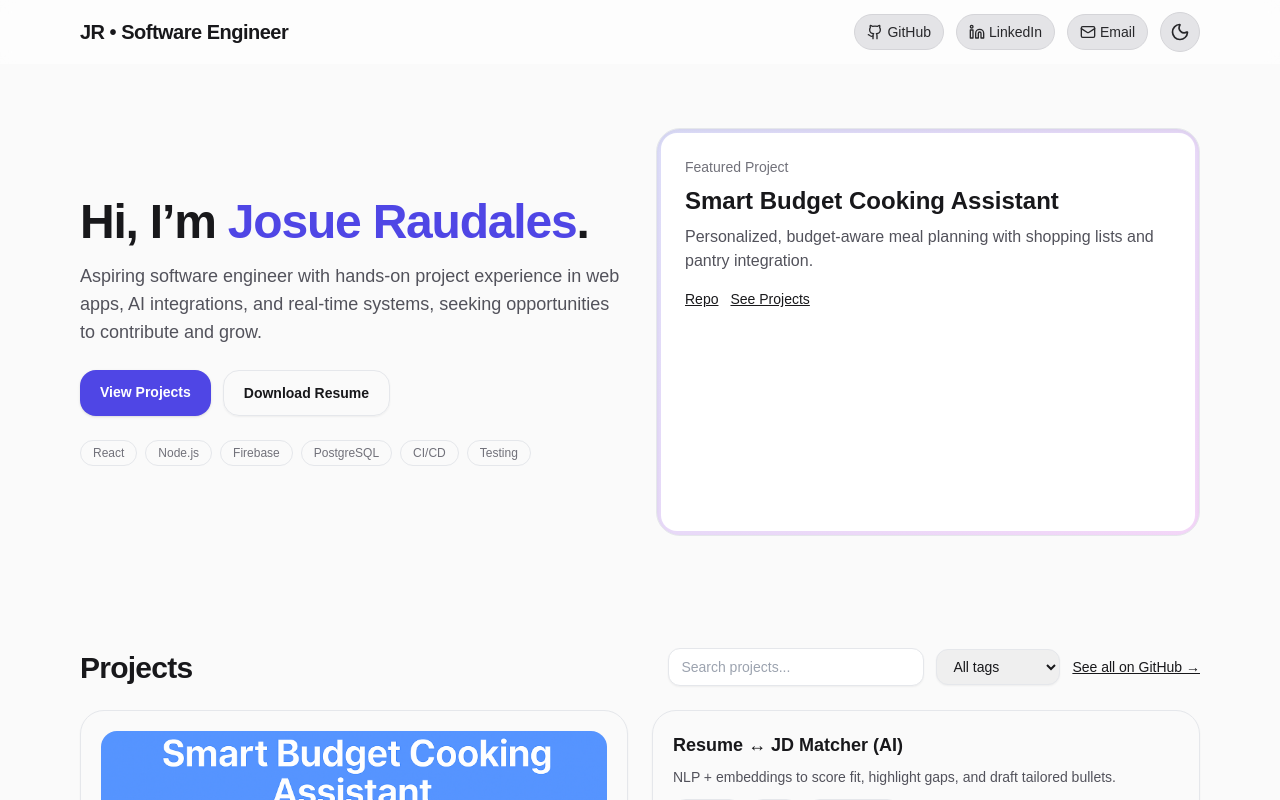
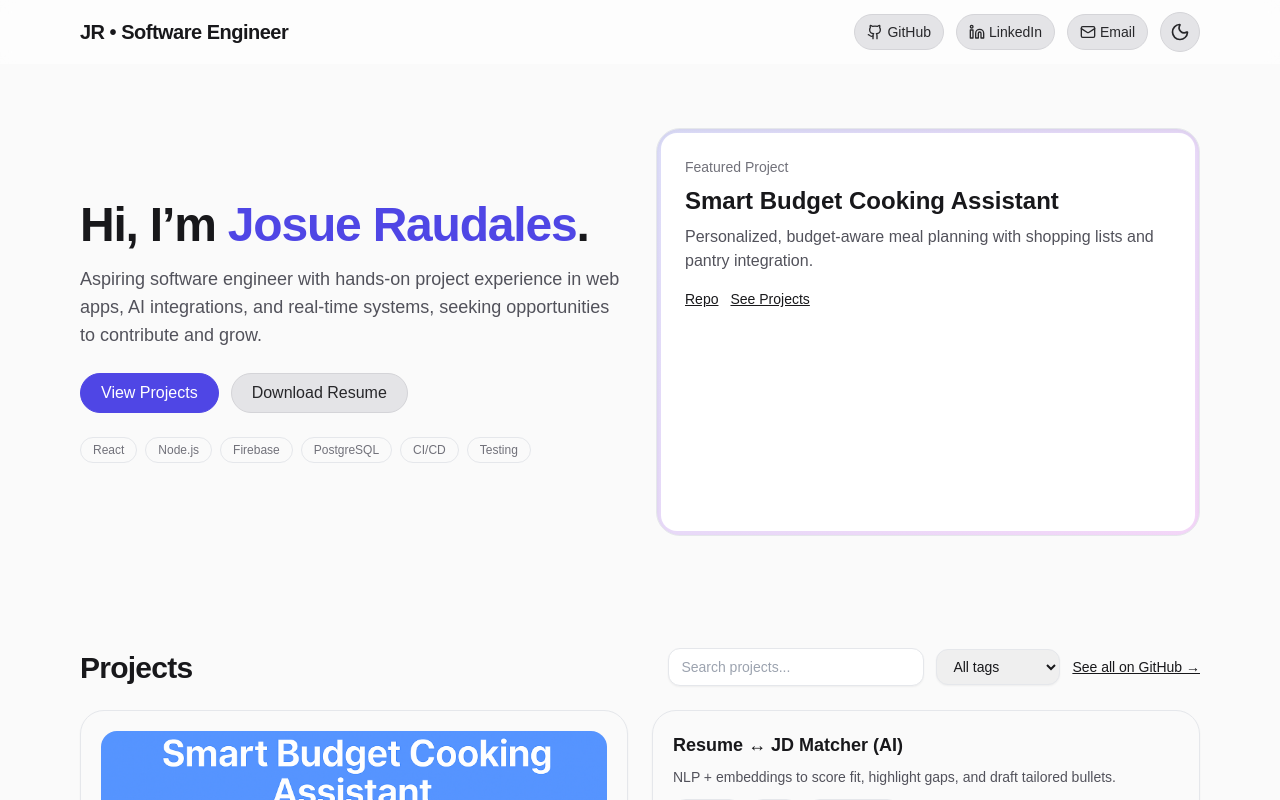
Before and after one commit to gerardjosraudale/portfolio, a Next.js app: page / in a window 1280 px wide. Shown: the top 800 px of the page. Built offline with nearby package versions, Linux system fonts and the light colour scheme.

Commit message:
style(hero): unify View Projects + Download Resume buttons with pill design

```diff
--- a/src/app/page.tsx
+++ b/src/app/page.tsx
@@ -38,14 +38,30 @@ export default function PortfolioHome() {
           <p className="mt-4 text-lg text-zinc-600 dark:text-zinc-300">
             Aspiring software engineer with hands-on project experience in web apps, AI integrations, and real-time systems, seeking opportunities to contribute and grow.
           </p>
-          <div className="mt-6 flex flex-wrap gap-3">
-            <a href="#projects" className="rounded-2xl bg-indigo-600 px-5 py-3 text-sm font-semibold text-white shadow hover:-translate-y-0.5 hover:shadow-md transition">
-              View Projects
-            </a>
-            <a href="/resume.pdf" className="rounded-2xl border px-5 py-3 text-sm font-semibold shadow-sm hover:shadow transition" target="_blank">
-              Download Resume
-            </a>
-          </div>
+         <div className="mt-6 flex flex-wrap gap-2 md:gap-3">
+  {/* View Projects */}
+  <a
+    href="#projects"
+    className="inline-flex items-center gap-2 rounded-full h-10 px-5 border transition
+               bg-indigo-600 hover:bg-indigo-500 text-white border-indigo-600
+               hover:shadow-md focus:outline-none focus:ring-2 focus:ring-indigo-500/50"
+  >
+    <span className="font-medium">View Projects</span>
+  </a>
+
+  {/* Download Resume */}
+  <a
+    href="/resume.pdf"
+    target="_blank"
+    rel="noopener noreferrer"
+    className="inline-flex items-center gap-2 rounded-full h-10 px-5 border transition
+               bg-zinc-200 hover:bg-zinc-300 text-zinc-800 border-zinc-300
+               dark:bg-indigo-600 dark:hover:bg-indigo-500 dark:text-white dark:border-indigo-500/70
+               hover:shadow-md focus:outline-none focus:ring-2 focus:ring-indigo-500/50"
+  >
+    <span className="font-medium">Download Resume</span>
+  </a>
+</div>
           <ul className="mt-6 flex flex-wrap gap-2 text-xs text-zinc-500 dark:text-zinc-400">
             <li className="rounded-full border px-3 py-1">React</li>
             <li className="rounded-full border px-3 py-1">Node.js</li>
```
